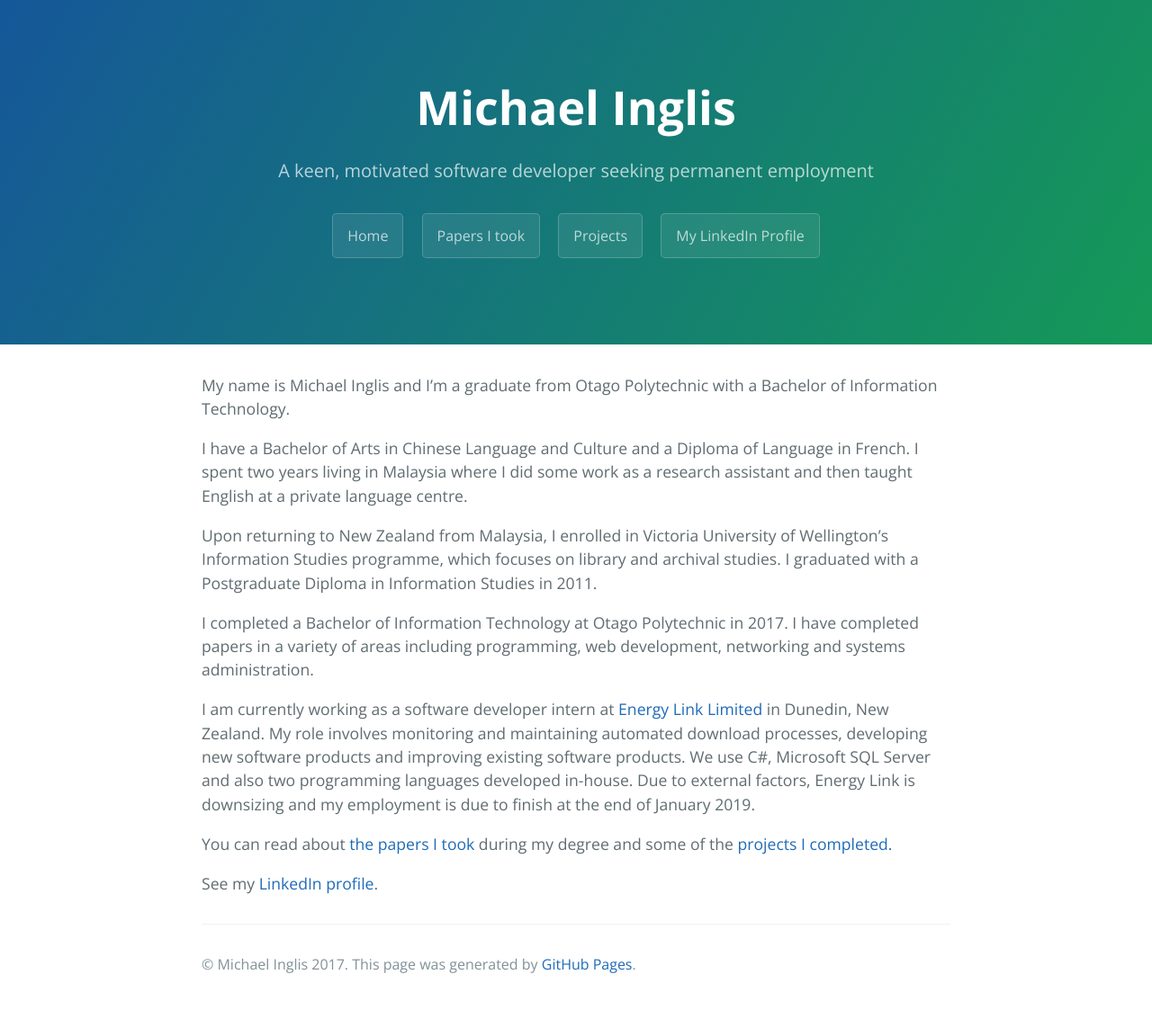
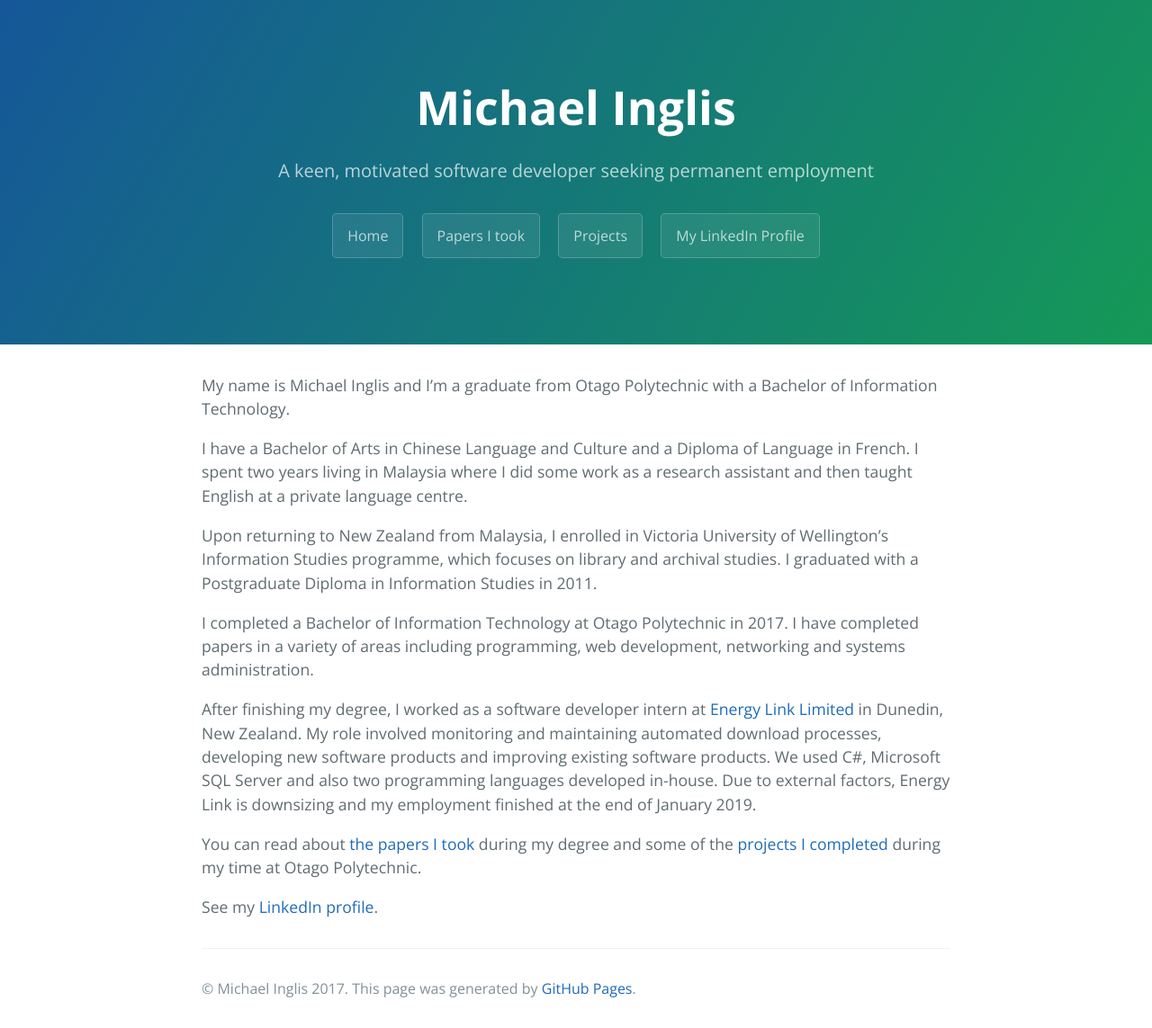
Before and after one commit to MichaelNZ85/MichaelNZ85.github.io, a Jekyll site: the page built from index.md, in a window 1280 px wide. Shown: the whole page at 90% size. Built offline with Jekyll 4.4.1, drawn with Linux system fonts in a browser that asks for light colours; before the commit the page ends 1116 px from its top, so only the background shows below that.

Commit message:
Update index.md

```diff
--- a/index.md
+++ b/index.md
@@ -10,8 +10,8 @@ Upon returning to New Zealand from Malaysia, I enrolled in Victoria University o
 
 I completed a Bachelor of Information Technology at Otago Polytechnic in 2017. I have completed papers in a variety of areas including programming, web development, networking and systems administration.
 
-I am currently working as a software developer intern at [Energy Link Limited](https://www.energylink.co.nz//) in Dunedin, New Zealand. My role involves monitoring and maintaining automated download processes, developing new software products and improving existing software products. We use C#, Microsoft SQL Server and also two programming languages developed in-house. Due to external factors, Energy Link is downsizing and my employment is due to finish at the end of January 2019.
+After finishing my degree, I worked as a software developer intern at [Energy Link Limited](https://www.energylink.co.nz//) in Dunedin, New Zealand. My role involved monitoring and maintaining automated download processes, developing new software products and improving existing software products. We used C#, Microsoft SQL Server and also two programming languages developed in-house. Due to external factors, Energy Link is downsizing and my employment finished at the end of January 2019.
 
-You can read about [the papers I took](https://michaelnz85.github.io/papers) during my degree and some of the [projects I completed.](https://michaelnz85.github.io/projects)
+You can read about [the papers I took](https://michaelnz85.github.io/papers) during my degree and some of the [projects I completed](https://michaelnz85.github.io/projects) during my time at Otago Polytechnic.
 
 See my [LinkedIn profile](https://www.linkedin.com/in/michael-inglis85/).
```
